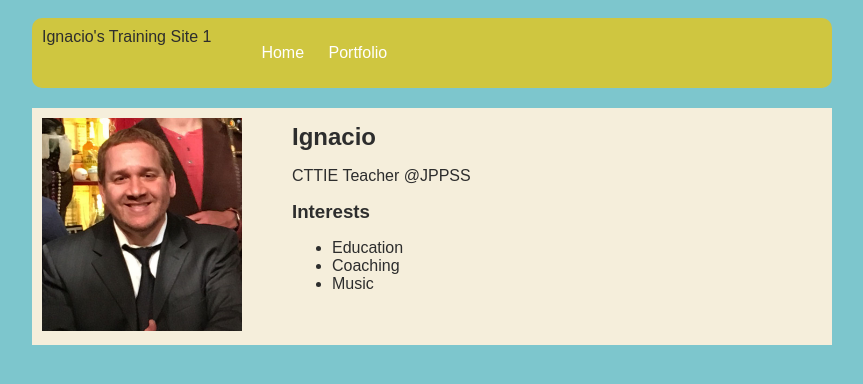
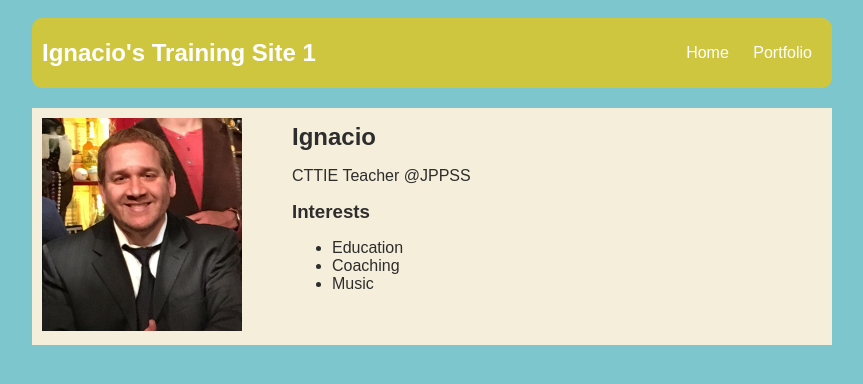
Before and after one commit to IgCha2003/IgCha2003.github.io, a plain HTML site: page index.html in a window 1280 px wide. Shown: the whole page, without its empty margins (208-1071 px from the left). Drawn offline with Linux system fonts and the light colour scheme.

Commit message:
add index.html and css files

```diff
--- a/index.html
+++ b/index.html
@@ -13,7 +13,7 @@
 
         <!-- Visible HTML elements GO HERE  -->
         <nav>
-            <hi> Ignacio's Training Site 1</hi>
+            <h1> Ignacio's Training Site 1</h1>
             <ul id="nav-ul">
                 <li class="nav-li">
                     <a href="index.html"> Home </a>
--- a/style.css
+++ b/style.css
@@ -12,7 +12,8 @@ body {
 /* navigation menu */
 nav {
     background: rgba(242, 199, 5, 0.703);
-    margin: 0 auto; margin-bottom: 20px;
+    margin: 0 auto;
+    margin-bottom: 20px;
     display: flex;
     padding: 10px;
     border-radius: 10px;
```
